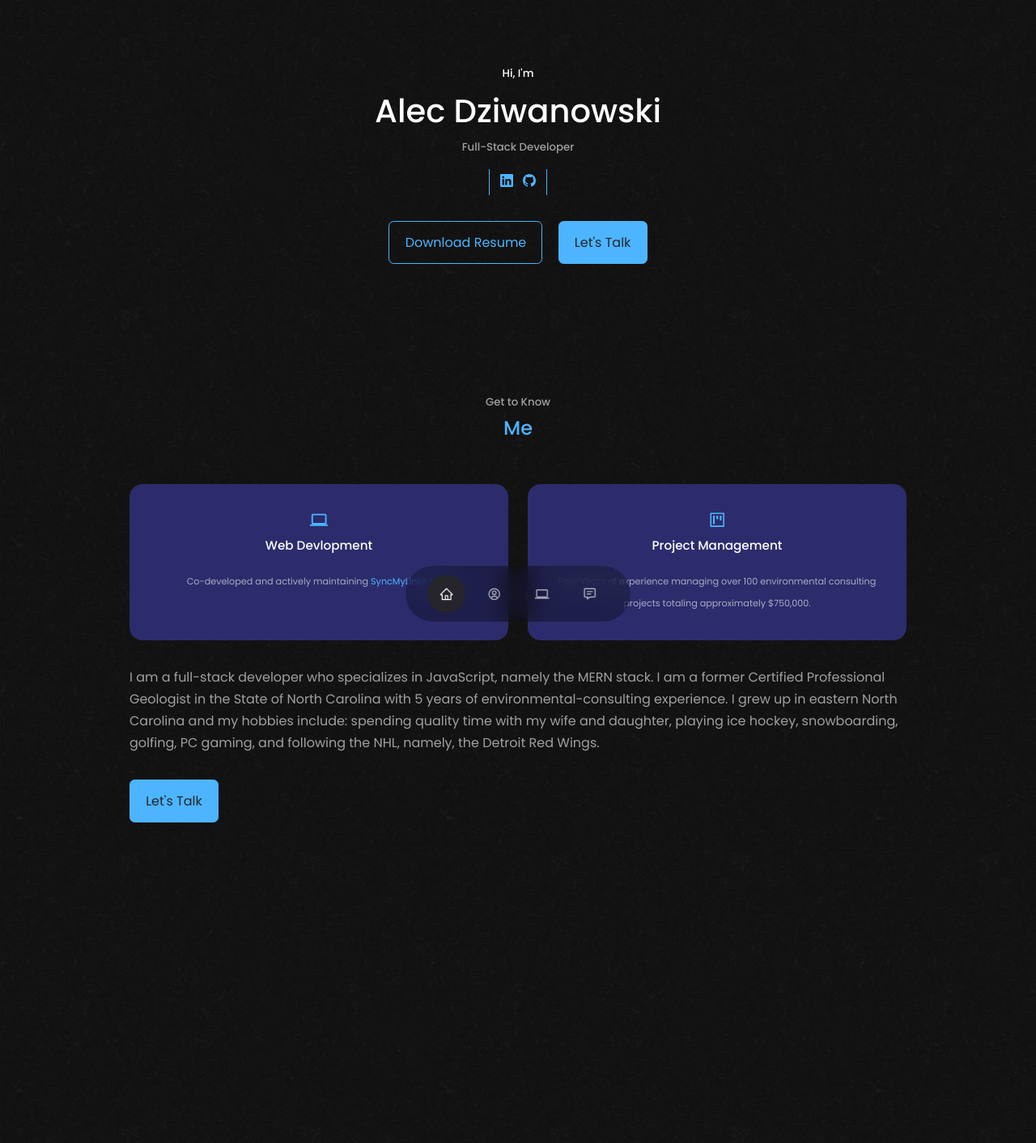
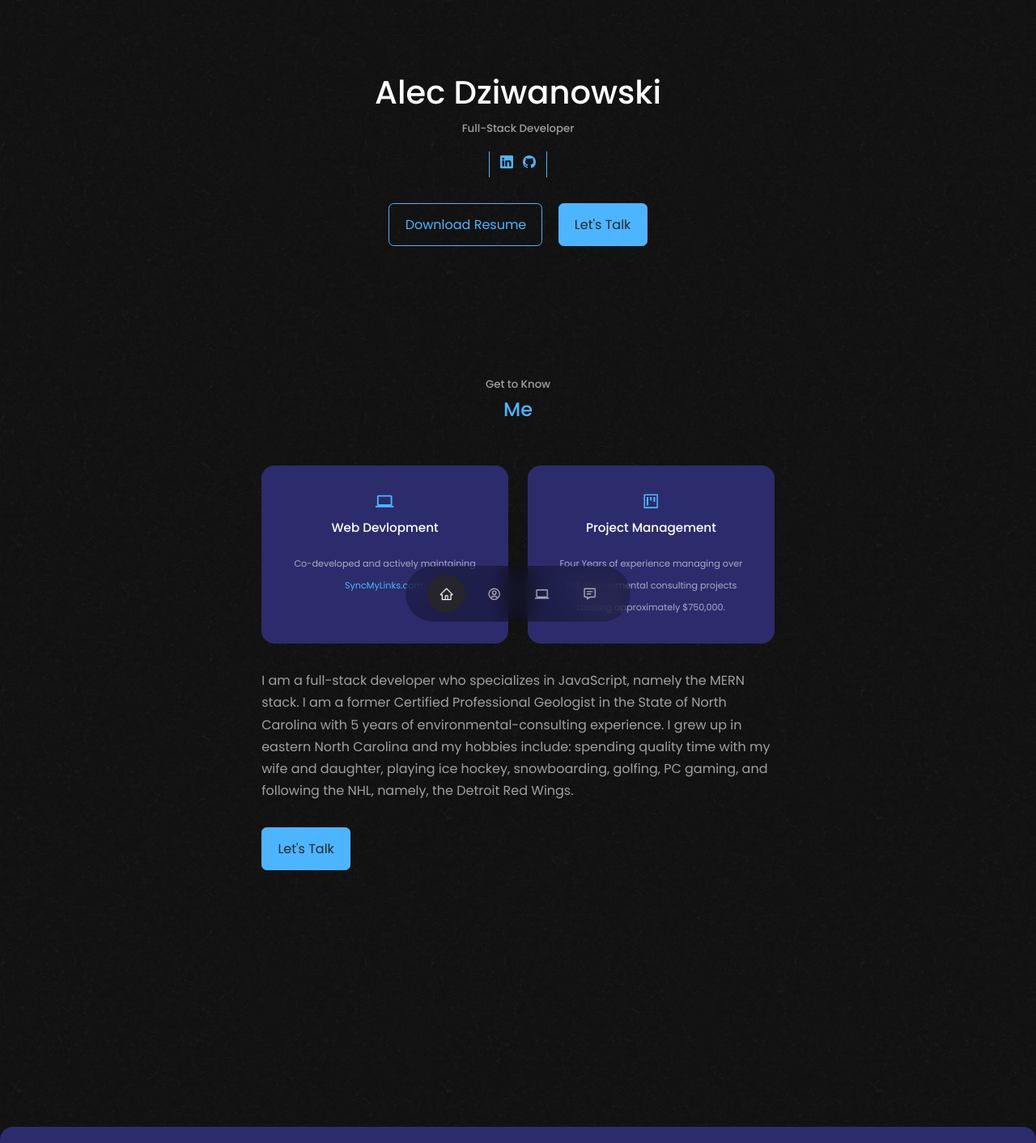
Before and after one commit to AlecDziwanowski/Portfolio, a React (Create React App) app: page / in a window 1280 px wide. Shown: the top 1412 px of the page at 81% size. Built offline with nearby package versions, Linux system fonts and the light colour scheme.

Commit message:
modified about card positioning

```diff
--- a/src/components/about/about.css
+++ b/src/components/about/about.css
@@ -1,6 +1,11 @@
 .about_container {
-    display: grid;
+    display: flex;
     gap: 15%;
+    justify-content: center;
+}
+
+.about_content {
+    width: 66%;
 }
 
 .about_cards {
--- a/src/components/header/Header.jsx
+++ b/src/components/header/Header.jsx
@@ -7,7 +7,6 @@ const Header = () => {
   return (
     <header>
       <div className='container header_container'>
-        <h5>Hi, I'm</h5>
         <h1>Alec Dziwanowski</h1>
         <h5 className='text-light'>Full-Stack Developer</h5>
         <HeaderSocials />
```
Also changed, not shown: src/assets/me.png (deleted).
